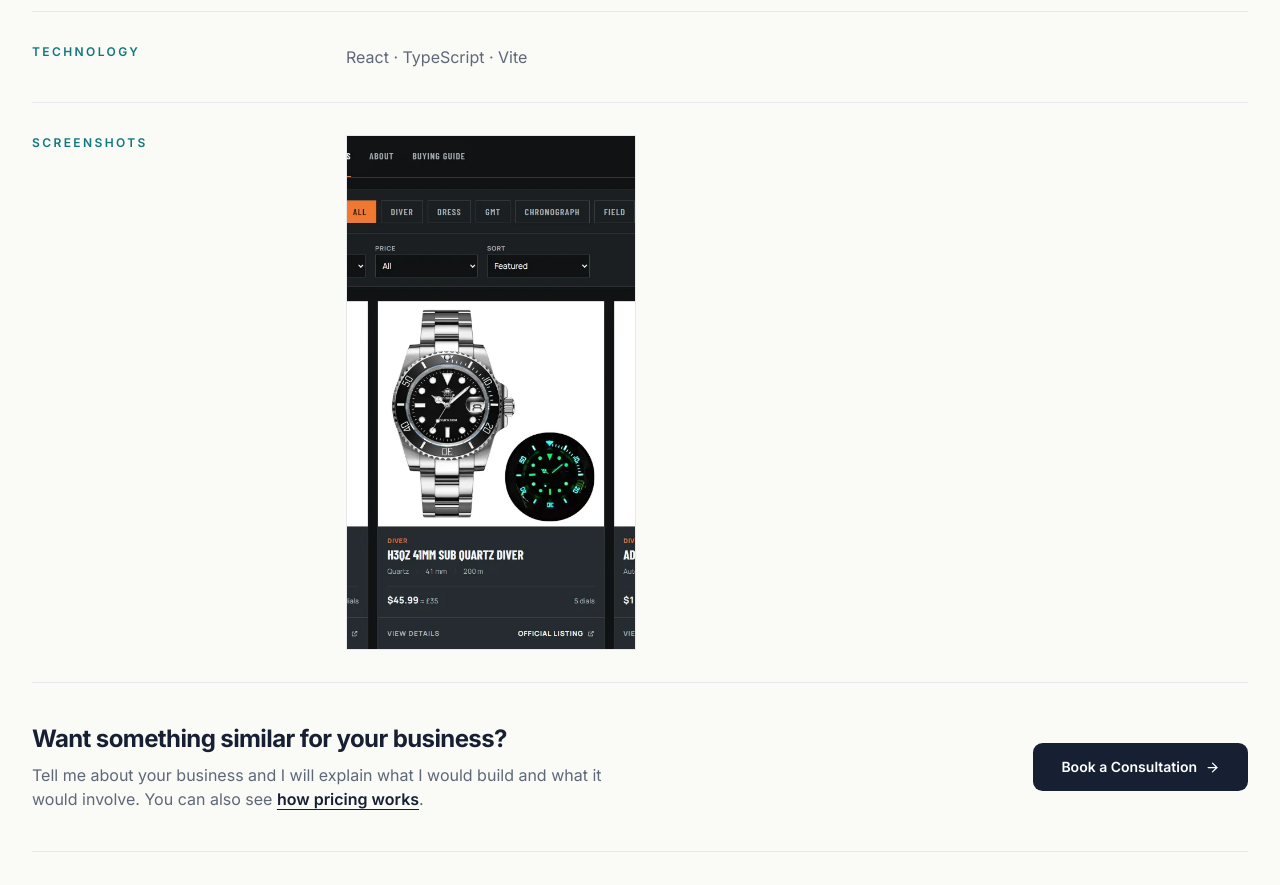
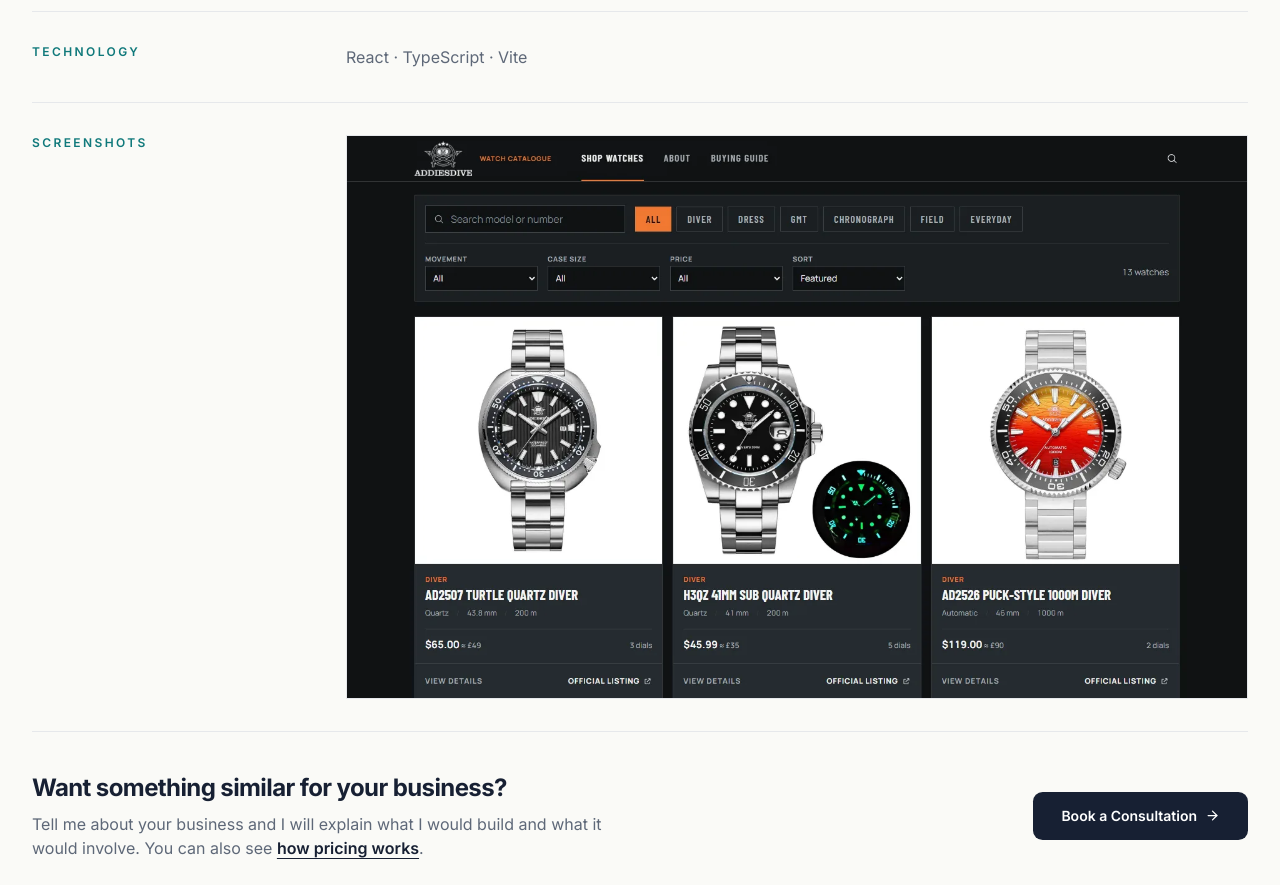
Before and after one commit to hkcreativeweb/hkcreativewebsite, a Next.js app: page /work/addiesdive-catalogue in a window 1280 px wide. Shown: the part 1780-2665 px from the top of the page. Built offline with nearby package versions, Linux system fonts and the light colour scheme.

Commit message:
Make case-study website screenshots open the live site; show website gallery shots at full width
Co-Authored-By: Claude Opus 5.5 <noreply@anthropic.com>

```diff
--- a/src/app/work/[slug]/page.tsx
+++ b/src/app/work/[slug]/page.tsx
@@ -31,6 +31,25 @@ function Block({ title, children }: { title: string; children: React.ReactNode }
       <h2 className="md:col-span-3 text-xs font-semibold uppercase tracking-[0.2em] text-teal-dark">{title}</h2>
       <div className="md:col-span-9 text-slate leading-relaxed">{children}</div>
     </section>
+  )
+}
+
+/** Wraps a website screenshot so clicking it opens the live site in a new tab (plain wrapper when there is no URL). */
+function SiteLink({ url, title, className, children }: { url?: string; title: string; className: string; children: React.ReactNode }) {
+  if (!url) return <div className={className}>{children}</div>
+  return (
+    <a
+      href={url}
+      target="_blank"
+      rel="noopener noreferrer"
+      aria-label={`Visit the ${title} website (opens in a new tab)`}
+      className={`group cursor-pointer focus-visible:outline-2 focus-visible:outline-offset-4 focus-visible:outline-teal-dark ${className}`}
+    >
+      {children}
+      <span aria-hidden="true" className="pointer-events-none absolute right-3 bottom-3 inline-flex items-center gap-1.5 rounded-md bg-navy/90 px-3 py-1.5 text-xs font-semibold text-white opacity-0 transition-opacity duration-200 group-hover:opacity-100 group-focus-visible:opacity-100">
+        Visit website <ArrowUpRight size={13} />
+      </span>
+    </a>
   )
 }
 
@@ -96,7 +115,7 @@ export default async function CaseStudy({ params }: { params: Promise<{ slug: st
           </header>
 
           {p.image && (
-            <div className="overflow-hidden border border-hairline bg-white mb-12">
+            <SiteLink url={p.url} title={p.title} className="relative block overflow-hidden border border-hairline bg-white mb-12">
               <Image
                 src={p.image}
                 alt={p.alt ?? p.title}
@@ -105,9 +124,9 @@ export default async function CaseStudy({ params }: { params: Promise<{ slug: st
                 sizes="(min-width: 1280px) 1216px, 100vw"
                 priority
                 style={{ aspectRatio: '16 / 10' }}
-                className="w-full object-cover object-top"
+                className="w-full object-cover object-top transition-transform duration-700 ease-out motion-safe:group-hover:scale-[1.01]"
               />
-            </div>
+            </SiteLink>
           )}
 
           <Block title="Overview"><p className="max-w-2xl">{p.overview}</p></Block>
@@ -158,6 +177,16 @@ export default async function CaseStudy({ params }: { params: Promise<{ slug: st
 
           {p.gallery && (
             <Block title="Screenshots">
+              {p.url ? (
+                // Website screenshots: full width at their natural 16:10 ratio, each opening the live site.
+                <div className="grid grid-cols-1 gap-6">
+                  {p.gallery.map((g) => (
+                    <SiteLink key={g.src} url={p.url} title={p.title} className="relative block border border-hairline bg-white overflow-hidden aspect-[16/10]">
+                      <Image src={g.src} alt={g.alt} fill sizes="(min-width: 1280px) 1216px, 100vw" className="object-cover object-top transition-transform duration-700 ease-out motion-safe:group-hover:scale-[1.01]" />
+                    </SiteLink>
+                  ))}
+                </div>
+              ) : (
                 <div className="grid grid-cols-1 sm:grid-cols-3 gap-4">
                   {p.gallery.map((g) => (
                     <div key={g.src} className="relative border border-hairline bg-white overflow-hidden aspect-[9/16]">
@@ -165,6 +194,7 @@ export default async function CaseStudy({ params }: { params: Promise<{ slug: st
                     </div>
                   ))}
                 </div>
+              )}
             </Block>
           )}
 
```
Lines whose indentation alone changed are shown as unchanged.
